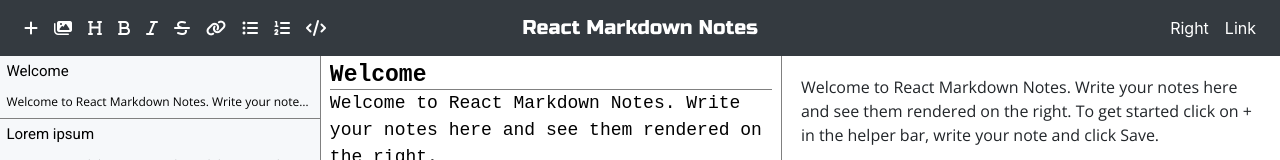
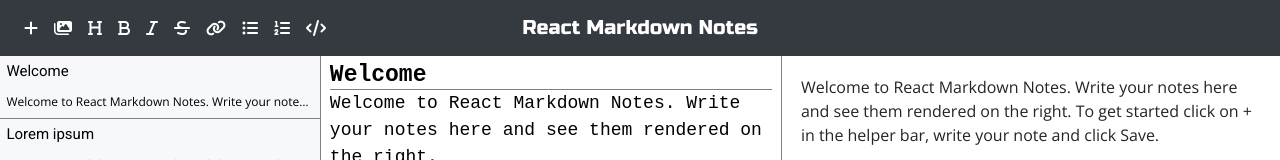
Before and after one commit to khansubhan95/markdown-notes, a React (Create React App) app: page / in a window 1280 px wide. Shown: the top 160 px of the page. Built offline with nearby package versions, Linux system fonts and the light colour scheme.

Commit message:
Edit helper bar

```diff
--- a/package.json
+++ b/package.json
@@ -10,7 +10,8 @@
     "react-dom": "^16.8.6",
     "react-router": "^5.0.1",
     "react-router-dom": "^5.0.1",
-    "react-scripts": "3.0.1"
+    "react-scripts": "3.0.1",
+    "react-to-pdf": "0.0.8"
   },
   "scripts": {
     "start": "react-scripts start",
--- a/src/components/HelperBar/HelperBar.js
+++ b/src/components/HelperBar/HelperBar.js
@@ -109,7 +109,7 @@ const helperBar = (props) => {
       </div>
       <div className="navbar-collapse collapse w-100 order-3 dual-collapse2">
         <ul className="navbar-nav ml-auto">
-          <li className="nav-item active">
+          {/* <li className="nav-item active">
             <a className="nav-link" href="#">
               Right
             </a>
@@ -118,7 +118,7 @@ const helperBar = (props) => {
             <a className="nav-link" href="#">
               Link
             </a>
-          </li>
+          </li> */}
         </ul>
       </div>
     </nav>
--- a/src/containers/Notes/Notes.js
+++ b/src/containers/Notes/Notes.js
@@ -216,7 +216,11 @@ class Notes extends Component {
     });
     return (
       <div className="NotesColumn">
-        <HelperBar newNote={this.newNote} insertMdHelp={this.insertMdHelp} />
+        <HelperBar
+          newNote={this.newNote}
+          insertMdHelp={this.insertMdHelp}
+          exportToPdf={this.createPdf}
+        />
         {formError}
         <div className="NotesContainer">
           <div className="Notes">{notes}</div>
```
Also changed, not shown: 1 other file (tests, documents, lock files or other folders).
